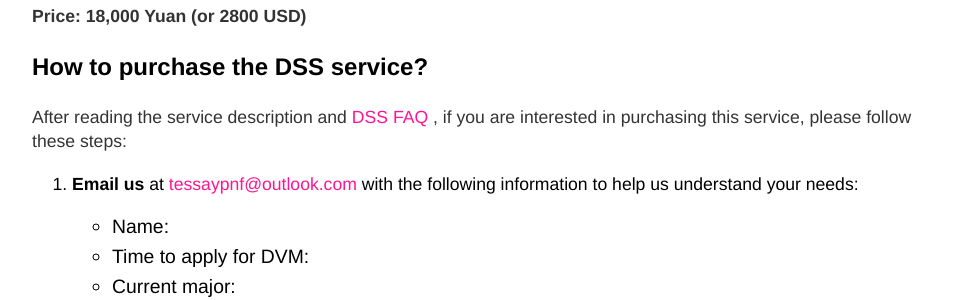
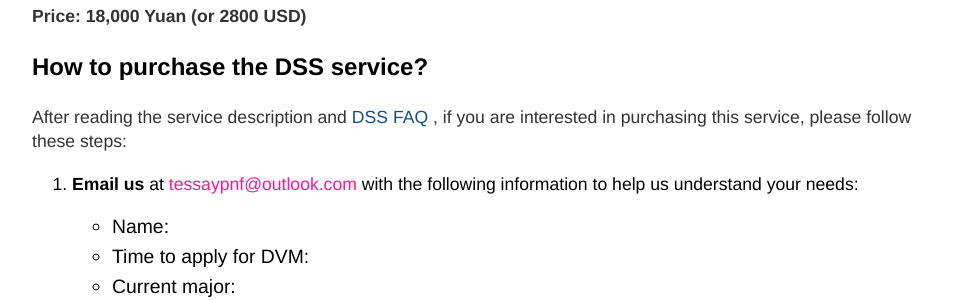
Before and after one commit to RagingTiger/PnFTech.github.io, a Jekyll site: the page built from dvm_school_selection/index.html, in a window 1280 px wide. Shown: the part 832-1132 px from the top of the page, without its empty margins (160-1119 px from the left). Built offline with Jekyll 4.4.1, drawn with Linux system fonts in a browser that asks for light colours.

Commit message:
edited dss page

```diff
--- a/dvm_school_selection/index.html
+++ b/dvm_school_selection/index.html
@@ -42,7 +42,7 @@ title: PnF
 
 
   <h3>How to purchase the DSS service?</h3>
-  <p>After reading the service description and <a class="colorlink" href="/dvm_school_selection_faq">DSS FAQ</a> ,
+  <p>After reading the service description and <a href="/dvm_school_selection_faq">DSS FAQ</a> ,
     if you are interested in purchasing this service, please follow these steps:</p>
   <ol class="posts">
     <li><b>Email us</b> at <a class="colorlink" href="mailto:tessaypnf@outlook.com">tessaypnf@outlook.com</a>
```
